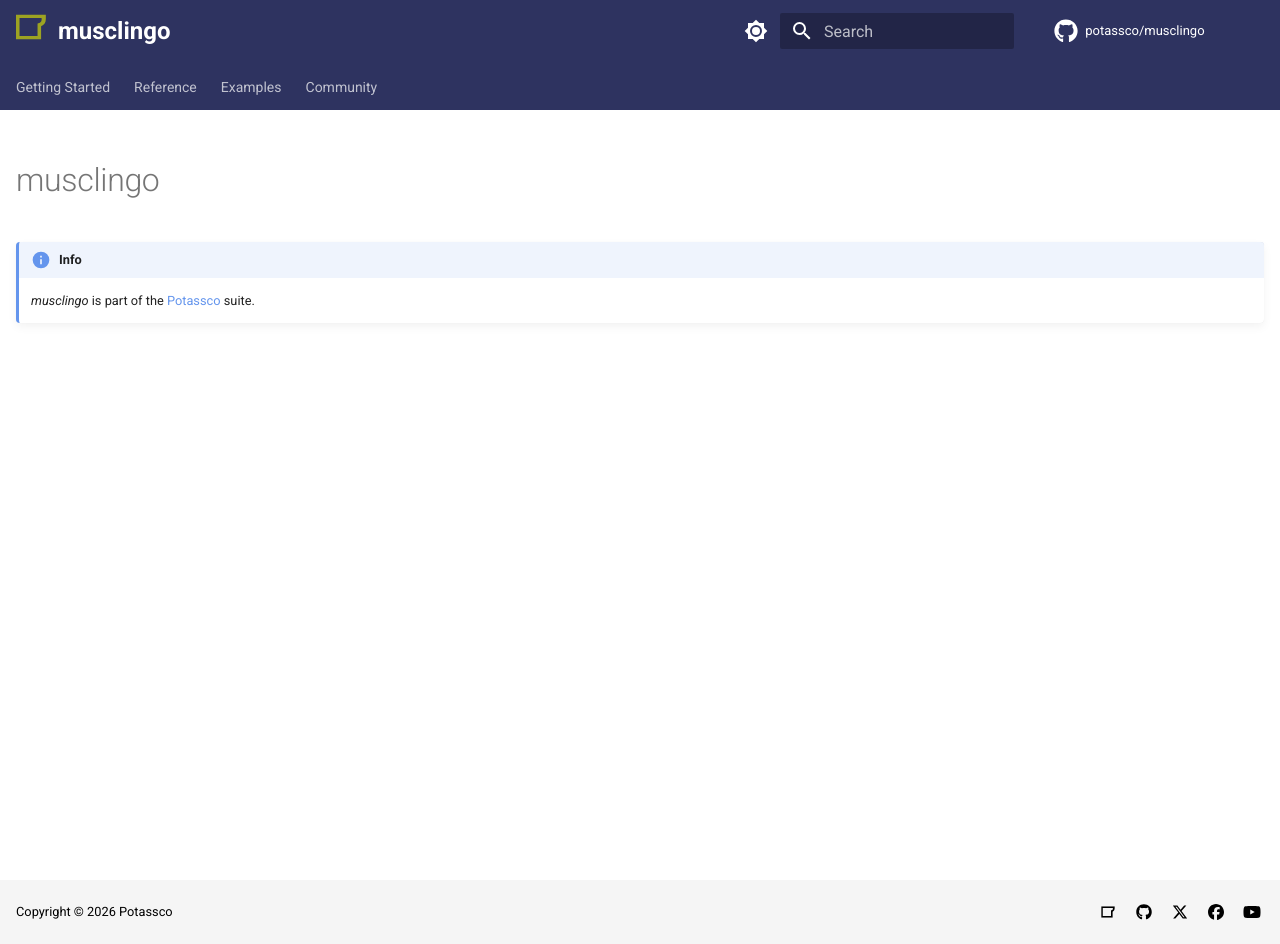
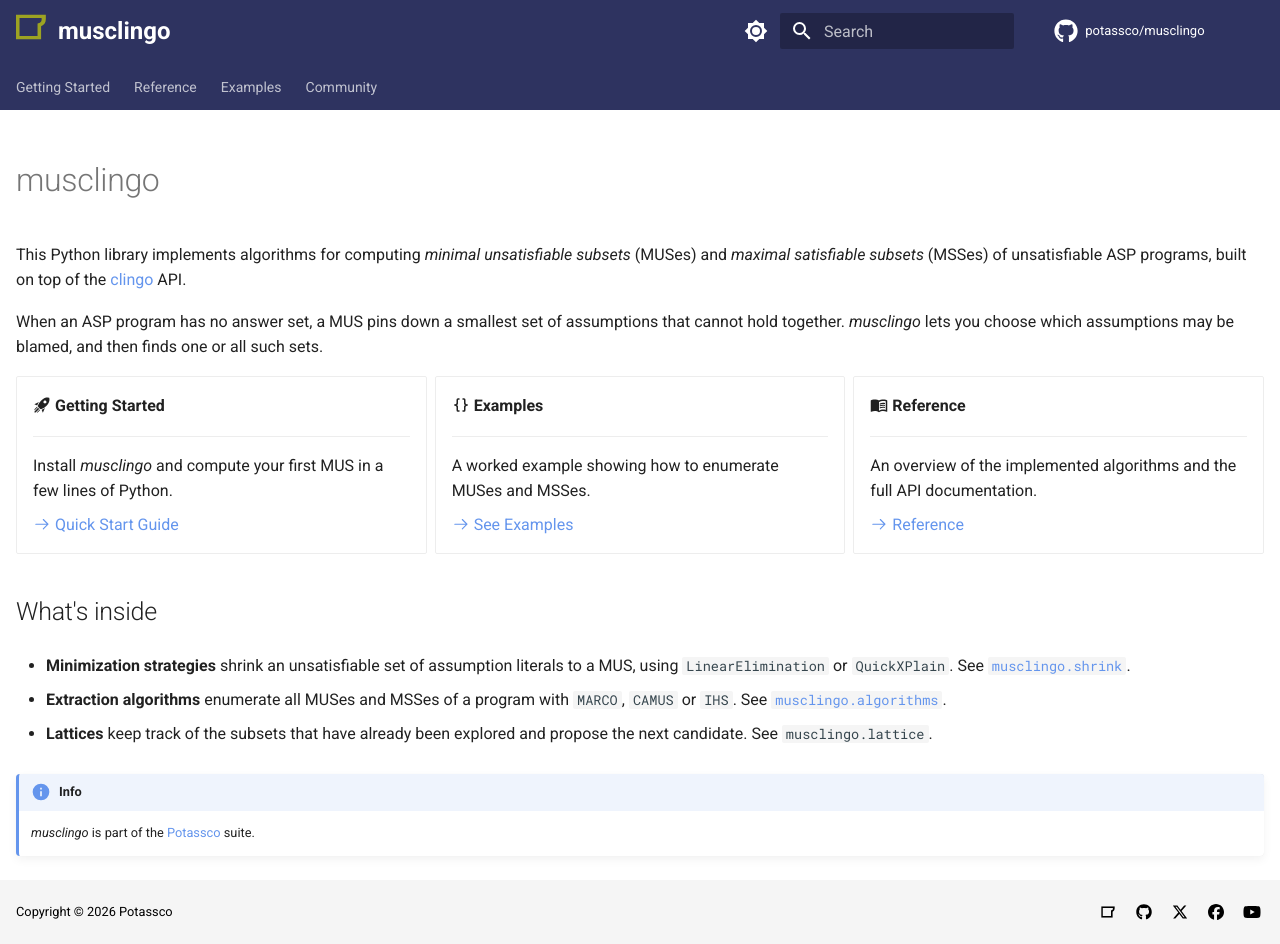
Before and after one commit to potassco/musclingo, an MkDocs documentation site: the page built from docs/index.md, in a window 1280 px wide and 944 px high. Built offline with MkDocs 1.6.1 and Material for MkDocs 9.7.7, drawn with Linux system fonts in a browser that asks for light colours; comment, search, counter and statistics services are not loaded.

Commit message:
Updated docs

```diff
--- a/docs/index.md
+++ b/docs/index.md
@@ -6,5 +6,55 @@
 
 # musclingo
 
+This Python library implements algorithms for computing *minimal unsatisfiable subsets*
+(MUSes) and *maximal satisfiable subsets* (MSSes) of unsatisfiable ASP programs, built on
+top of the [clingo](https://potassco.org/clingo/) API.
+
+When an ASP program has no answer set, a MUS pins down a smallest set of
+assumptions that cannot hold together. *musclingo* lets you choose which
+assumptions may be blamed, and then finds one or all such sets.
+
+<div class="grid cards" markdown>
+
+-   :material-rocket-launch: __Getting Started__
+
+    ---
+
+    Install *musclingo* and compute your first MUS in a few lines of Python.
+
+    [:octicons-arrow-right-24: Quick Start Guide](use/quick-start.md)
+
+-   :material-code-braces: __Examples__
+
+    ---
+
+    A worked example showing how to enumerate MUSes and MSSes.
+
+    [:octicons-arrow-right-24: See Examples](examples/index.md)
+
+-   :material-book-open-variant: __Reference__
+
+    ---
+
+    An overview of the implemented algorithms and the full API documentation.
+
+    [:octicons-arrow-right-24: Reference](reference/index.md)
+
+</div>
+
+## What's inside
+
+-   **Minimization strategies** shrink an unsatisfiable set of assumption literals
+    to a MUS, using `LinearElimination` or `QuickXPlain`.
+    See [`musclingo.shrink`](reference/api/shrink.md).
+
+-   **Extraction algorithms** enumerate all MUSes and MSSes of a program with
+    `MARCO`, `CAMUS` or `IHS`.
+    See [`musclingo.algorithms`](reference/api/algorithms.md).
+
+-   **Lattices** keep track of the subsets that have already
+    been explored and propose the next candidate.
+    See `musclingo.lattice`.
+
 !!! info
     *musclingo* is part of the [Potassco](https://potassco.org) suite.
--- a/mkdocs.yml
+++ b/mkdocs.yml
@@ -22,7 +22,7 @@
     - header.autohide
     - navigation.instant
     - navigation.tracking
-    # - navigation.sections
+    - navigation.sections
     - navigation.indexes
     - content.code.annotate
     # - toc.integrate
@@ -116,6 +116,8 @@
           inventories:
             - https://docs.python.org/3/objects.inv
           options:
+            docstring_style: numpy
+            merge_init_into_class: true
             show_symbol_type_heading: true
             show_symbol_type_toc: true
             show_signature_annotations: true
```
Also changed, not shown: docs/SUMMARY.md (+4 -1 lines), docs/examples/index.md (+2 -0 lines), docs/reference/api/algorithms.md (renamed from docs/reference/api/index.md, +2 -2 lines), docs/reference/api/shrink.md (added, +12 -0 lines), docs/reference/api/utils.md (added, +12 -0 lines).
